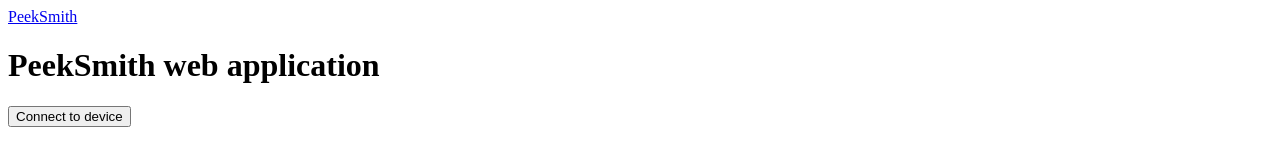
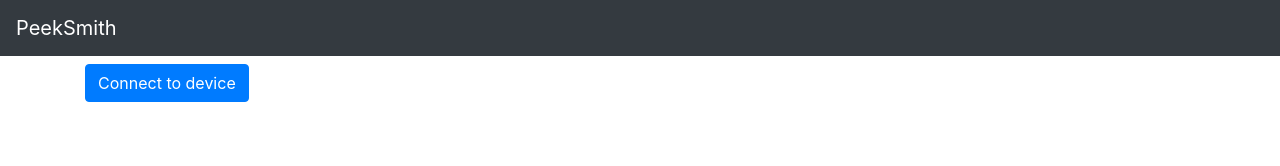
Before and after one commit to boogie/peeksmith.web, a plain HTML site: page index.html in a window 1280 px wide. Drawn offline with Linux system fonts and the light colour scheme; the site is published under a folder, as on GitHub Pages, so addresses that start at the root find nothing.

Commit message:
link fixes

```diff
--- a/index.html
+++ b/index.html
@@ -6,8 +6,8 @@
     <meta name="description" content="">
     <meta name="author" content="Andras Barthazi, Benke Smith">
     <title>PeekSmith.web</title>
-    <link href="/css/bootstrap.min.css" rel="stylesheet">
-    <link href="/css/peeksmith.css" rel="stylesheet">
+    <link href="css/bootstrap.min.css" rel="stylesheet">
+    <link href="css/peeksmith.css" rel="stylesheet">
     <meta name="theme-color" content="#563d7c">
 </head>
 <body>
@@ -30,4 +30,4 @@
 </div>
 
 <script src="js/peeksmith.js"></script>
-</main><!-- /.container -->
+</main>
```
